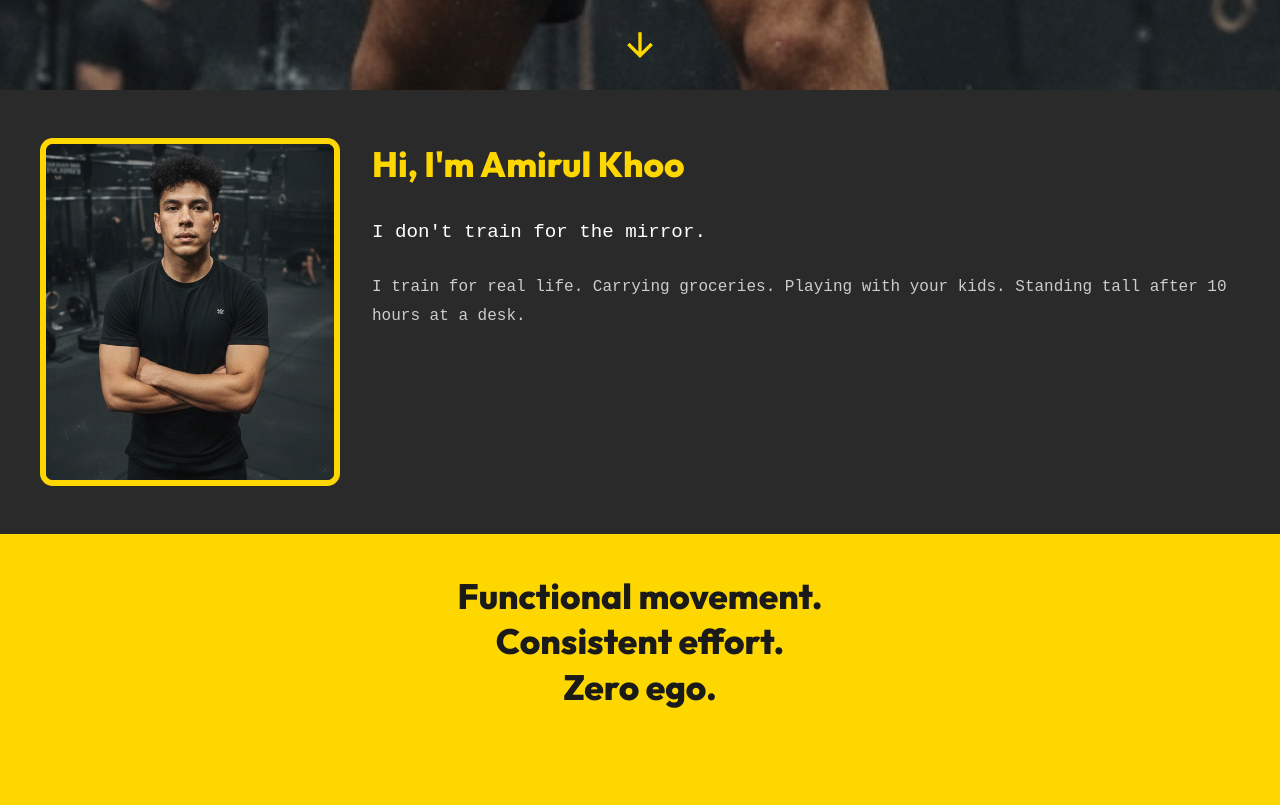
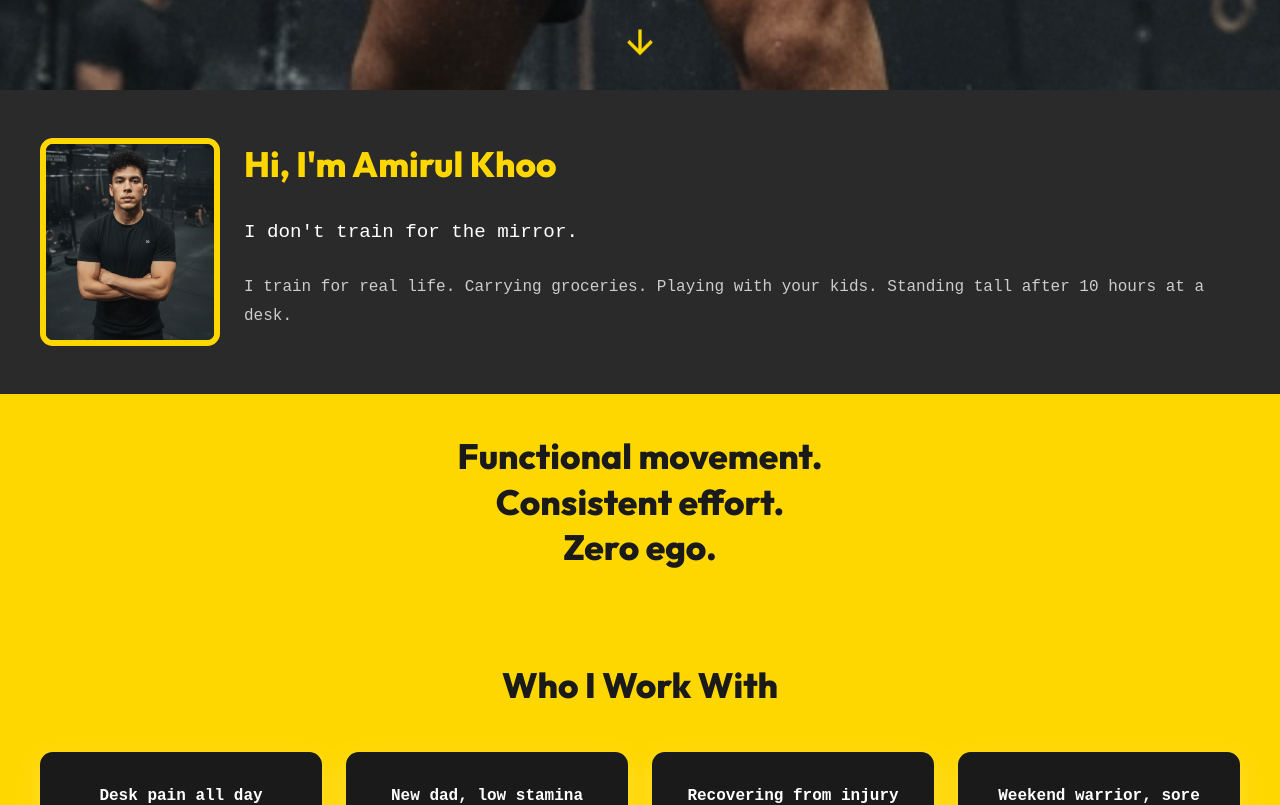
Before and after one commit to BigCalicoCatto/amirulkhoo, a Next.js app: page / in a window 1280 px wide. Shown: the part 780-1585 px from the top of the page. Built offline with nearby package versions, Linux system fonts and the light colour scheme.

Commit message:
Update page.tsx

```diff
--- a/app/page.tsx
+++ b/app/page.tsx
@@ -371,25 +371,26 @@ export default function Home() {
       }}>
         <div style={{
           display: 'flex',
-          gap: '2rem',
+          gap: '1.5rem',
           alignItems: 'flex-start',
-          flexWrap: 'wrap',
+          flexWrap: 'nowrap',
           maxWidth: '1200px',
           margin: '0 auto',
         }}>
           <div style={{
-            flex: '0 1 300px',
+            flex: '0 0 180px',
             borderRadius: '0.8rem',
             overflow: 'hidden',
             border: '6px solid #FFD700',
             animation: visibleSections.has('about') ? 'slideInFromLeft 0.8s ease-out' : 'none',
+            minWidth: '180px',
           }}>
             <img src="/amirulam.webp" alt="Amirul Khoo" style={{ width: '100%', height: 'auto', display: 'block' }} />
           </div>
 
           <div style={{
             flex: 1,
-            minWidth: '300px',
+            minWidth: '0',
             animation: visibleSections.has('about') ? 'slideInFromRight 0.8s ease-out 0.2s both' : 'none',
           }}>
             <h2 style={{
@@ -808,17 +809,17 @@ export default function Home() {
         <div style={{
           display: 'flex',
           gap: '2rem',
-          flexWrap: 'wrap',
+          flexWrap: 'nowrap',
           alignItems: 'flex-start',
           maxWidth: '1200px',
           margin: '0 auto',
           animation: 'slideInFromLeft 0.6s ease-out',
         }}>
           <div style={{
-            flex: '0 0 auto',
-            width: '160px',
+            flex: '0 0 160px',
             borderRadius: '0.8rem',
             overflow: 'hidden',
+            minWidth: '160px',
           }}>
             <img src="/amirulam.webp" alt="Amirul Khoo" style={{ width: '100%', height: 'auto', display: 'block' }} />
           </div>
```
